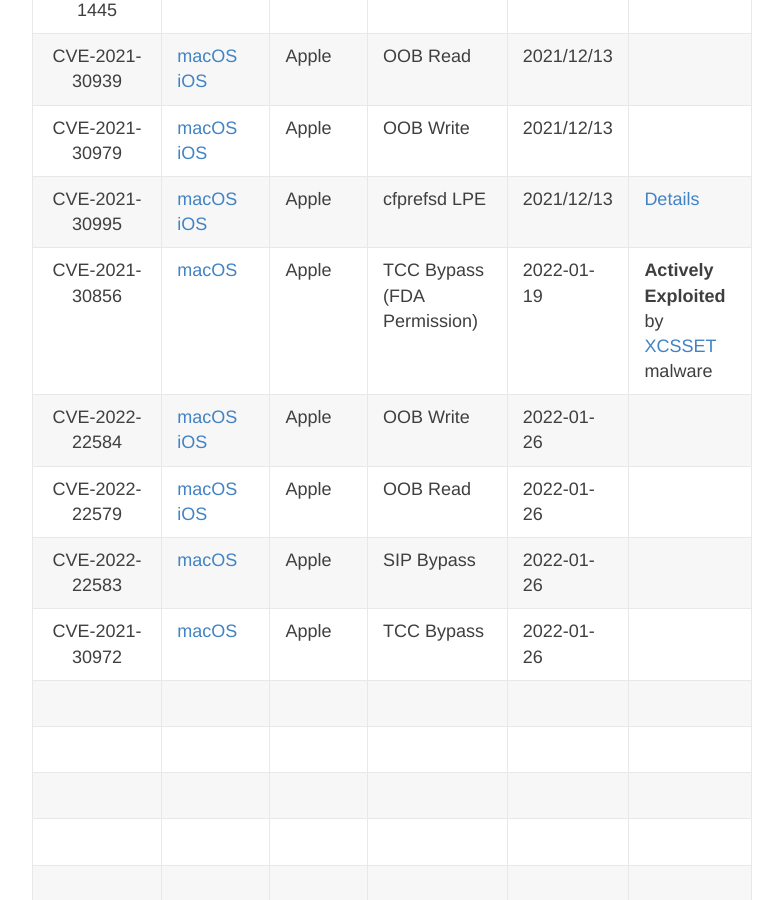
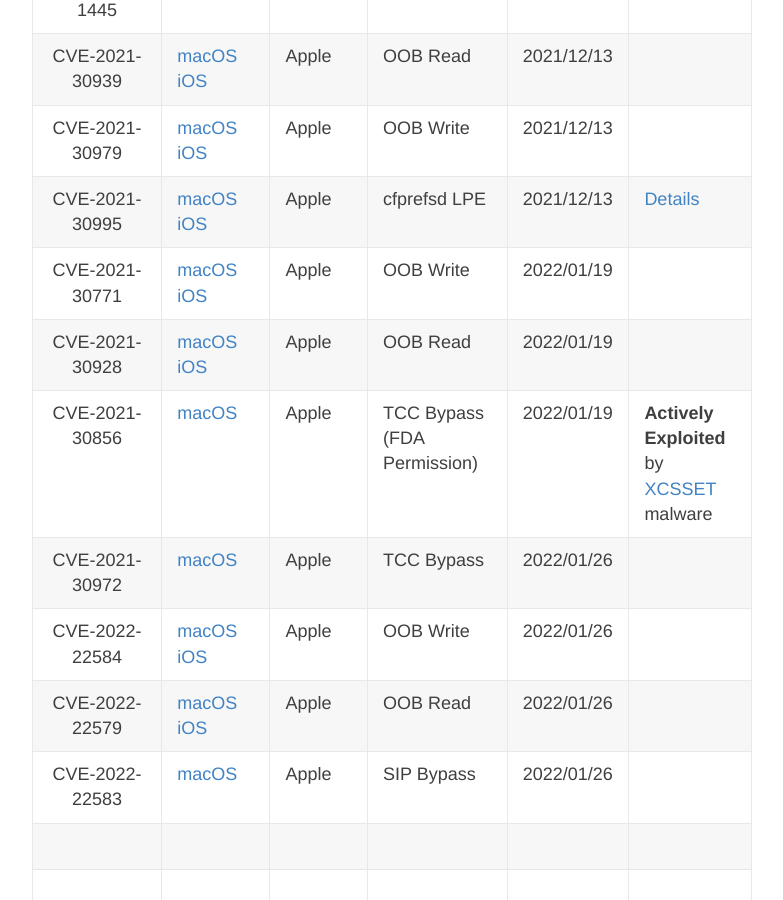
Before and after one commit to jhftss/jhftss.github.io, a Jekyll site: the page built from CVEs.md, in a window 1280 px wide and 900 px high, scrolled down 4574 px. Shown: the whole window, without its empty margins (248-1031 px from the left). Built offline with Jekyll 4.4.1, drawn with Linux system fonts in a browser that asks for light colours.

Commit message:
Update CVEs.md

```diff
--- a/CVEs.md
+++ b/CVEs.md
@@ -71,11 +71,13 @@
 |                        CVE-2021-30939                        | [macOS](https://support.apple.com/en-us/HT212978)<br />[iOS](https://support.apple.com/en-us/HT212976) | Apple      | OOB Read                    | 2021/12/13     |                                                              |
 |                        CVE-2021-30979                        | [macOS](https://support.apple.com/en-us/HT212978)<br />[iOS](https://support.apple.com/en-us/HT212976) | Apple      | OOB Write                   | 2021/12/13     |                                                              |
 |                        CVE-2021-30995                        | [macOS](https://support.apple.com/en-us/HT212978)<br />[iOS](https://support.apple.com/en-us/HT212976) | Apple      | cfprefsd LPE                | 2021/12/13     | [Details](https://www.trendmicro.com/en_us/research/22/a/analyzing-an-old-bug-and-discovering-cve-2021-30995-.html) |
-|                        CVE-2021-30856                        | [macOS](https://support.apple.com/en-us/HT212325)            | Apple      | TCC Bypass (FDA Permission) | 2022-01-19     | **Actively Exploited** by [XCSSET](https://www.trendmicro.com/en_us/research/20/h/xcsset-mac-malware--infects-xcode-projects--uses-0-days.html) malware |
-|                        CVE-2022-22584                        | [macOS](https://support.apple.com/en-us/HT213054)<br />[iOS](https://support.apple.com/en-us/HT213053) | Apple      | OOB Write                   | 2022-01-26     |                                                              |
-|                        CVE-2022-22579                        | [macOS](https://support.apple.com/en-us/HT213054)<br />[iOS](https://support.apple.com/en-us/HT213053) | Apple      | OOB Read                    | 2022-01-26     |                                                              |
-|                        CVE-2022-22583                        | [macOS](https://support.apple.com/en-us/HT213054)            | Apple      | SIP Bypass                  | 2022-01-26     |                                                              |
-|                        CVE-2021-30972                        | [macOS](https://support.apple.com/en-us/HT213055)            | Apple      | TCC Bypass                  | 2022-01-26     |                                                              |
+|                        CVE-2021-30771                        | [macOS](https://support.apple.com/en-us/HT212529)<br />[iOS](https://support.apple.com/en-us/HT212528) | Apple      | OOB Write                   | 2022/01/19     |                                                              |
+|                        CVE-2021-30928                        | [macOS](https://support.apple.com/en-us/HT212804)<br />[iOS](https://support.apple.com/en-us/HT212807) | Apple      | OOB Read                    | 2022/01/19     |                                                              |
+|                        CVE-2021-30856                        | [macOS](https://support.apple.com/en-us/HT212325)            | Apple      | TCC Bypass (FDA Permission) | 2022/01/19     | **Actively Exploited** by [XCSSET](https://www.trendmicro.com/en_us/research/20/h/xcsset-mac-malware--infects-xcode-projects--uses-0-days.html) malware |
+|                        CVE-2021-30972                        | [macOS](https://support.apple.com/en-us/HT213055)            | Apple      | TCC Bypass                  | 2022/01/26     |                                                              |
+|                        CVE-2022-22584                        | [macOS](https://support.apple.com/en-us/HT213054)<br />[iOS](https://support.apple.com/en-us/HT213053) | Apple      | OOB Write                   | 2022/01/26     |                                                              |
+|                        CVE-2022-22579                        | [macOS](https://support.apple.com/en-us/HT213054)<br />[iOS](https://support.apple.com/en-us/HT213053) | Apple      | OOB Read                    | 2022/01/26     |                                                              |
+|                        CVE-2022-22583                        | [macOS](https://support.apple.com/en-us/HT213054)            | Apple      | SIP Bypass                  | 2022/01/26     |                                                              |
 |                                                              |                                                              |            |                             |                |                                                              |
 |                                                              |                                                              |            |                             |                |                                                              |
 |                                                              |                                                              |            |                             |                |                                                              |
@@ -86,3 +88,4 @@
 |                                                              |                                                              |            |                             |                |                                                              |
 |                                                              |                                                              |            |                             |                |                                                              |
 |                                                              |                                                              |            |                             |                |                                                              |
+|                                                              |                                                              |            |                             |                |                                                              |
```
